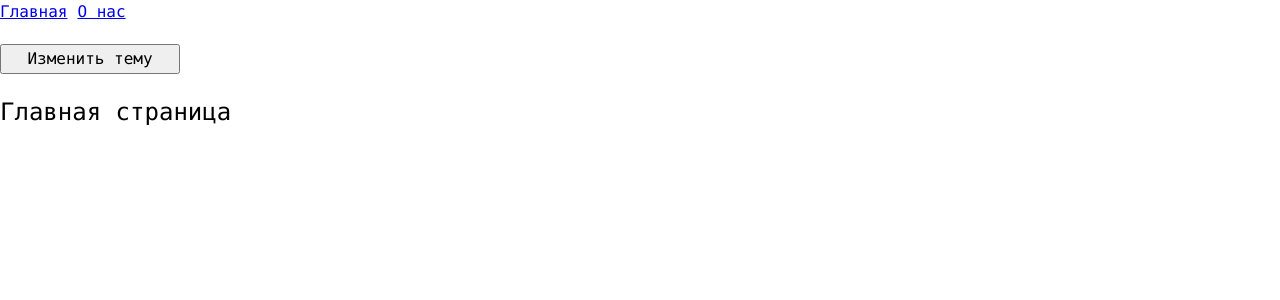
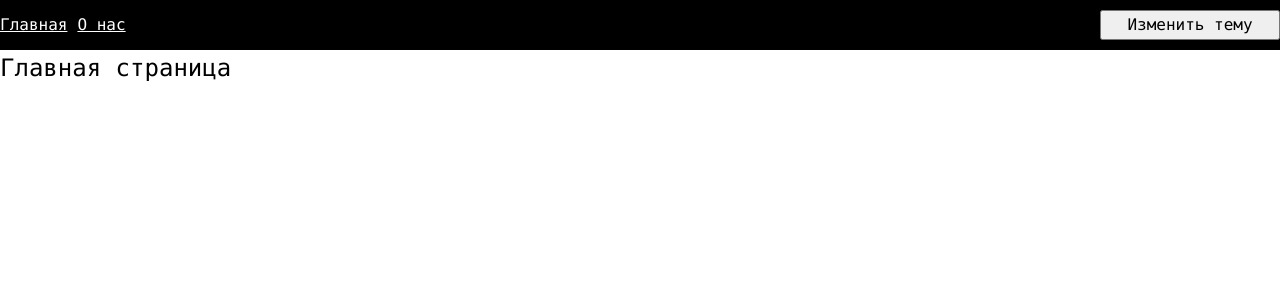
Before and after one commit to archebaldo77/arche77-blog, a React app: page / in a window 1280 px wide. Shown: the top 300 px of the page. Built offline with nearby package versions, Linux system fonts and the light colour scheme.

Commit message:
feat: header (widgets)

```diff
--- a/src/app/app.module.scss
+++ b/src/app/app.module.scss
@@ -7,17 +7,6 @@
   color: var(--primary-color);
 }
 
-.navigation {
-  display: flex;
-  column-gap: 10px;
-  margin-bottom: 20px;
-}
-
-.toggle {
-  width: 180px;
-  margin-bottom: 20px;
-}
-
 .page {
   display: flex;
   font-size: 24px;
--- a/src/app/app.tsx
+++ b/src/app/app.tsx
@@ -1,8 +1,8 @@
-// libraries;
-import { Link } from 'react-router-dom';
-
 // providers;
 import { AppRouter } from '@/app/providers/router';
+
+// widgets;
+import { Header } from '@/widgets/header/ui/header';
 
 // helpers;
 import { useTheme } from './providers/theme';
@@ -12,17 +12,11 @@ import { classNames } from '@/shared/lib';
 import classes from './app.module.scss';
 
 export const App = () => {
-  const [theme, toggleTheme] = useTheme();
+  const [theme] = useTheme();
 
   return (
     <div className={classNames(classes[`app`], {}, [theme])}>
-      <div className={classNames(classes[`navigation`])}>
-        <Link to='/'>Главная</Link>
-        <Link to='/about'>О нас</Link>
-      </div>
-      <button className={classNames(classes[`toggle`])} onClick={toggleTheme!}>
-        Изменить тему
-      </button>
+      <Header />
       <div className={classNames(classes[`page`])}>
         <AppRouter />
       </div>
--- /dev/null
+++ b/src/widgets/header/index.ts
@@ -0,0 +1 @@
+export { Header } from './ui/header';
--- /dev/null
+++ b/src/widgets/header/ui/header.module.scss
@@ -0,0 +1,17 @@
+.header {
+  display: flex;
+  justify-content: space-between;
+  align-items: center;
+  width: 100%;
+  height: var(--header-height);
+  background-color: var(--bg-color-inverted);
+}
+
+.navigation {
+  display: flex;
+  column-gap: 10px;
+}
+
+.toggle {
+  width: 180px;
+}
--- /dev/null
+++ b/src/widgets/header/ui/header.tsx
@@ -0,0 +1,35 @@
+// shared;
+import { AppLink, AppLinkTheme } from '@/shared/ui';
+
+// helpers;
+import { classNames } from '@/shared/lib';
+import { useTheme } from '@/app/providers/theme';
+
+// styles;
+import classes from './header.module.scss';
+
+interface HeaderProps {
+  className?: string;
+}
+
+export const Header = (props: HeaderProps): JSX.Element => {
+  const { className = `` } = props;
+
+  const [, toggleTheme] = useTheme();
+
+  return (
+    <header className={classNames(classes[`header`], {}, [className])}>
+      <div className={classNames(classes[`navigation`])}>
+        <AppLink to='/' theme={AppLinkTheme.PRIMARY_INVERTED}>
+          Главная
+        </AppLink>
+        <AppLink to='/about' theme={AppLinkTheme.PRIMARY_INVERTED}>
+          О нас
+        </AppLink>
+      </div>
+      <button className={classNames(classes[`toggle`])} onClick={toggleTheme!}>
+        Изменить тему
+      </button>
+    </header>
+  );
+};
```
